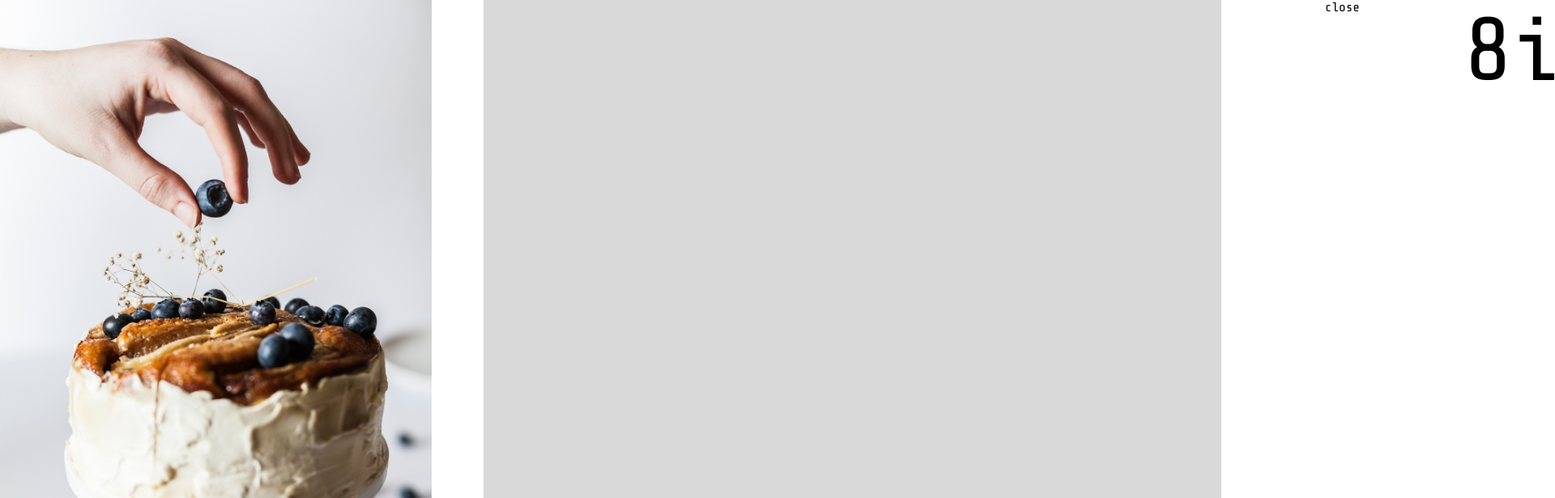
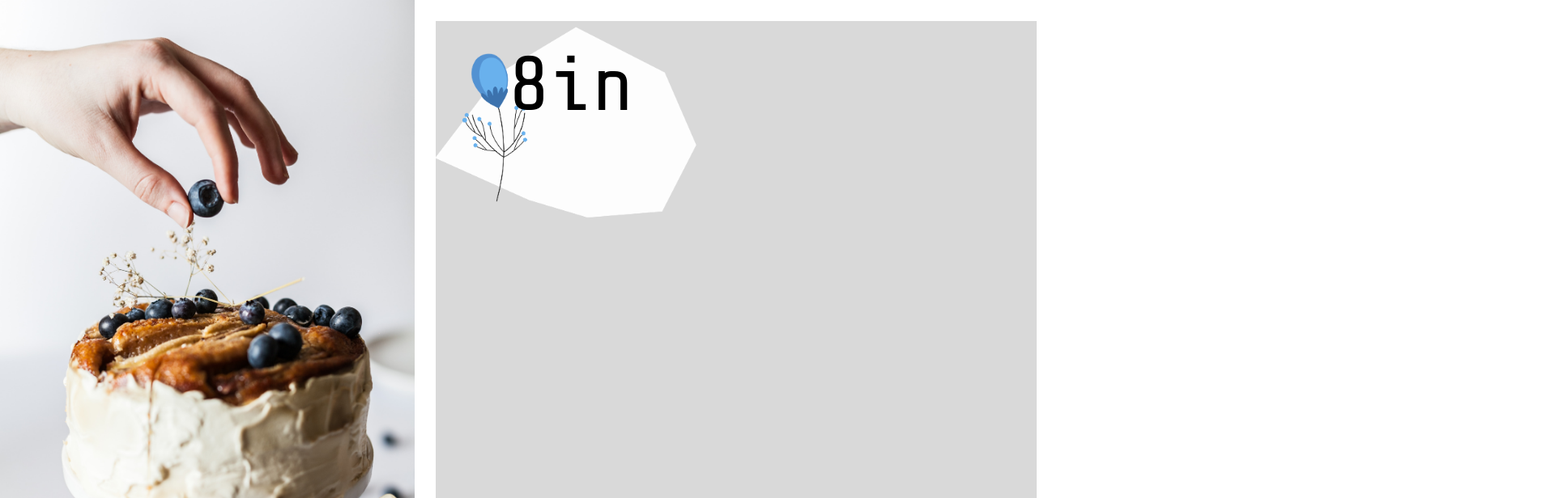
Before and after one commit to uU-Uuu/menu-website, a plain HTML site: page index.html in a window 1280 px wide. Shown: the top 616 px of the page at 81% size, 1920 px wide, since content can reach past the window. Drawn offline with nearby package versions, Linux system fonts and the light colour scheme.

Commit message:
some css

```diff
--- a/css/index.css
+++ b/css/index.css
@@ -21,33 +21,58 @@ img {
 
 
 
-.header {
-    display: flex;
-    flex-direction: rows;
-    gap: 5vw;
+.headerflex {
+  display: flex;
+  flex-direction: row;
+  gap: 2%;
+  max-width: 100%;
+  flex-wrap: nowrap;
+  position: absolute;
+  top: 0;
+  height: 100vh;
 }
 
-.header__img {
-    display: flex;
-    justify-self: left;
-    max-height: 100vh;
-    width: auto;
+.headerflex__img {
+  max-height: 100vh;
+  max-width: 40%;
 }
 
-.header__rect {
-    display: flex;
-    justify-self: right;
-    max-height: 100vh;
-    width: 100vw;
+.headerflex__rect {
+  max-width: 58%;
+  max-height: 100%;
+  margin-top: 2%;
+
 }
 
 
-.header__titlehyper:link, .header__titlehyper:visited {
+
+.header__logocontainer {
+  position: sticky;
+  top: 0;
+  left: 40vw;
+  max-width: 30%;
+  z-index: 100;
+  text-align: center;
+}
+
+.header__logocontainer-logo {
+  max-width: 400px;
+  height: auto;
+}
+
+.header__logocontainer-titlehyper {
+  position: absolute;
+  top: 14%;
+  left: 30%;
+
+}
+
+.header__logocontainer-titlehyper:link, .header__logocontainer-titlehyper:visited {
     color: var(--title-color);
     text-decoration: none;
   }
 
-.header__titlehyper:hover {
+.header__logocontainer-titlehyper:hover {
   -webkit-text-stroke-width: 3px;
   -webkit-text-stroke-color: var(--title-color);
   -webkit-text-fill-color: transparent;
@@ -57,5 +82,11 @@ img {
   font-family: "Share Tech Mono", monospace;
   font-weight: 400;
   font-style: normal;
-  font-size: 7rem;
+  font-size: 6rem;
 }
+
+.header__coffee {
+  position: sticky;
+  left: 50vw;
+  top: 500px;
+}
--- a/index.html
+++ b/index.html
@@ -10,23 +10,44 @@
 </head>
 <body>
     <header class="header">
-        <img class="header__img" src="img/headercake.jpg" alt="Cake image">
-        <img class="header__rect" src="img/headerbackg.png" alt="Background">
-        <div class="header__logo">
-            <a href="#"><img src="img/logo2.png" alt="Logo Image"></a>
+        <div class="header__logocontainer">
+            <img class="header__logocontainer-logo" src="img/logo2.png" alt="Logo Image">
+            <a class="header__logocontainer-titlehyper" href="index.html"><h1 class="header__title">8in</h1></a>
         </div>
+
+        <div class="header__headerflex headerflex">
+            <img class="headerflex__img" src="img/headercake.jpg" alt="Cake image">
+            <img class="headerflex__rect" src="img/headerbackg.png" alt="Background">
+        </div>
+
         <div class="header__navwave">
             <div class="header__navwave-closetext">close</div>
             <div class="header__navwave-closeicon"></div>
         </div>
         <nav class="header__nav"></nav>
-
+        </div>
+        <div class="header__coffee">
+            <img src="img/headercoffee.png" alt="Coffee Image">
         </div>
 
-        <a class="header__titlehyper" href="index.html"><h1 class="header__title" >8in</h1></a>
+
     </header>
-    <main></main>
-    <footer></footer>
+    <main>
+        <!-- <section class="menuwheel"></section>
+        <div class="header__coffee">
+            <img src="img/headercoffee.png" alt="Coffee Image">
+        </div>
+        <div class="header__coffee">
+            <img src="img/headercoffee.png" alt="Coffee Image">
+        </div> -->
+
+    </main>
+    <footer>
+        <!-- <div class="header__coffee">
+            <img src="img/headercoffee.png" alt="Coffee Image">
+        </div> -->
+    </footer>
     <script src="https://unpkg.com/html-data-include@3.3.3/html-data-include.js"></script>
+
 </body>
 </html>
```
Also changed, not shown: img/headercoffee.png (added).
